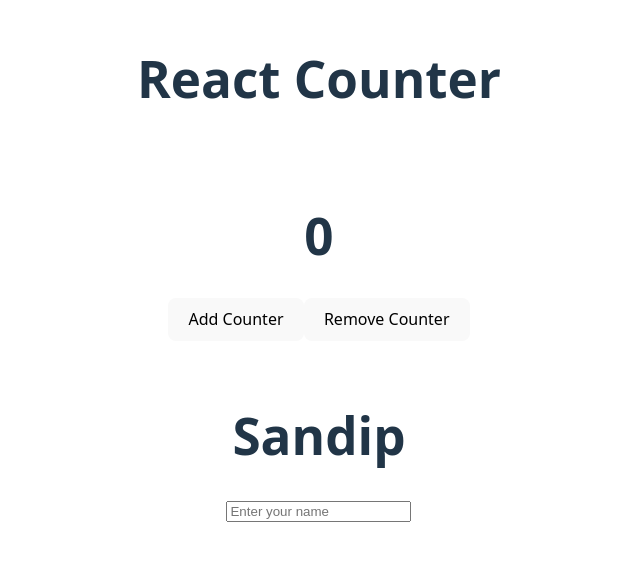
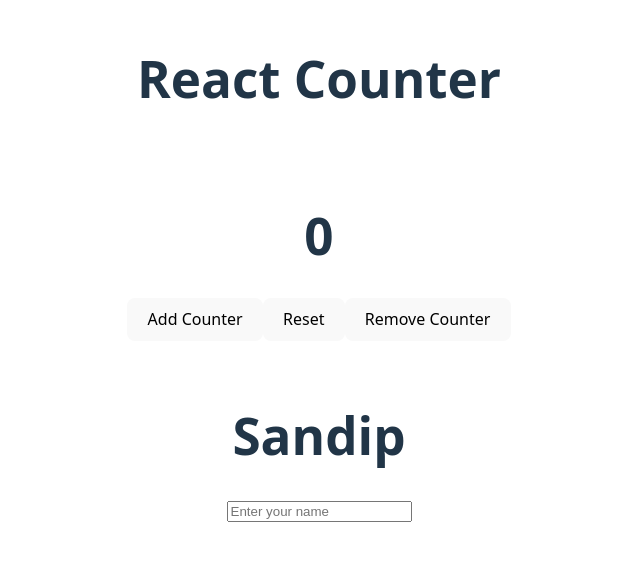
Before and after one commit to gawali9405/ts-projects, a React (Vite) app: page / in a window 1280 px wide. Shown: the part 131-692 px from the top of the page, without its empty margins (321-961 px from the left). Built offline with nearby package versions, Linux system fonts and the light colour scheme.

Commit message:
added the reset btn

```diff
--- a/src/App.tsx
+++ b/src/App.tsx
@@ -21,12 +21,17 @@ function App() {
     setCount((count) => count - 20);
   };
 
+  const handleReset =()=>{
+    setCount(0)
+  }
+
   return (
     <>
       <h1>React Counter</h1>
       <div className="card">
         <h1>{count}</h1>
         <button onClick={handleAddChange}>Add Counter</button>
+        <button onClick={handleReset}>Reset</button>
         <button onClick={handleRemoveChange}>Remove Counter</button>
       </div>
       <h1>{name}</h1>
```
